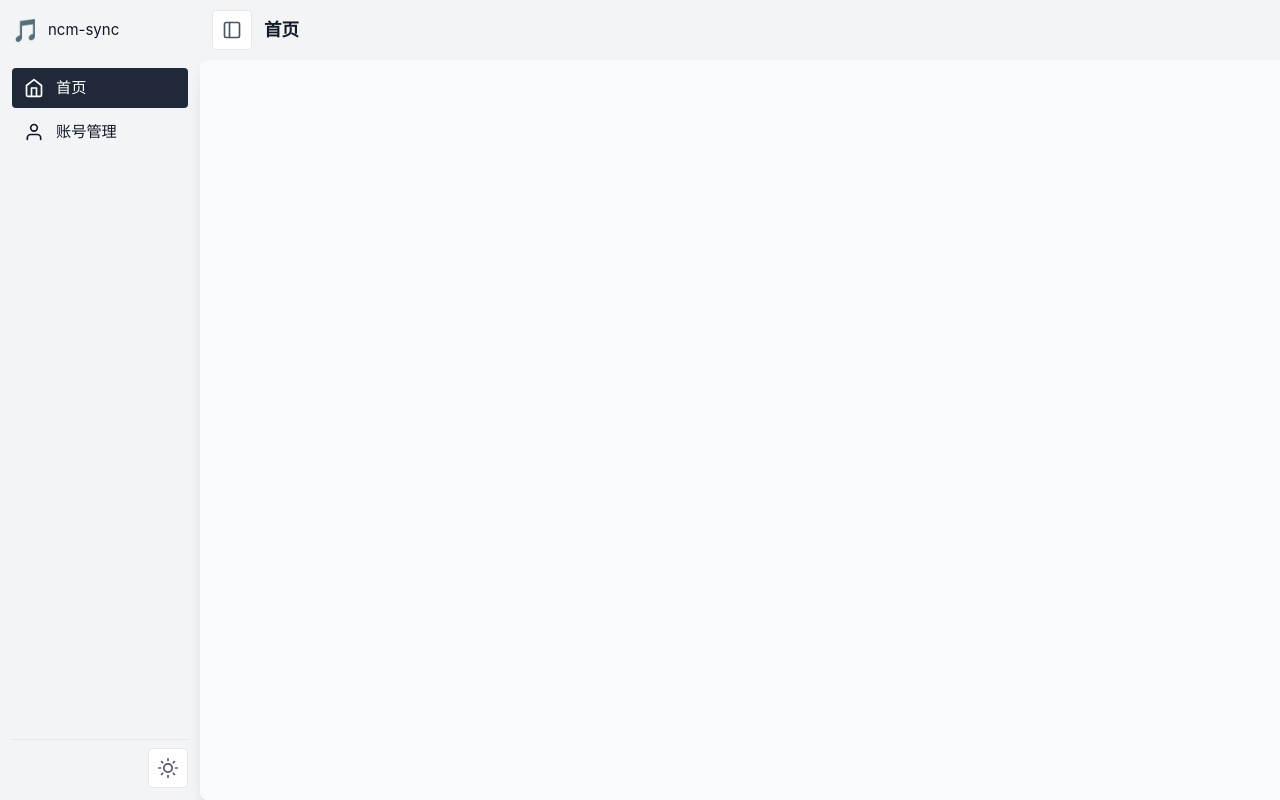
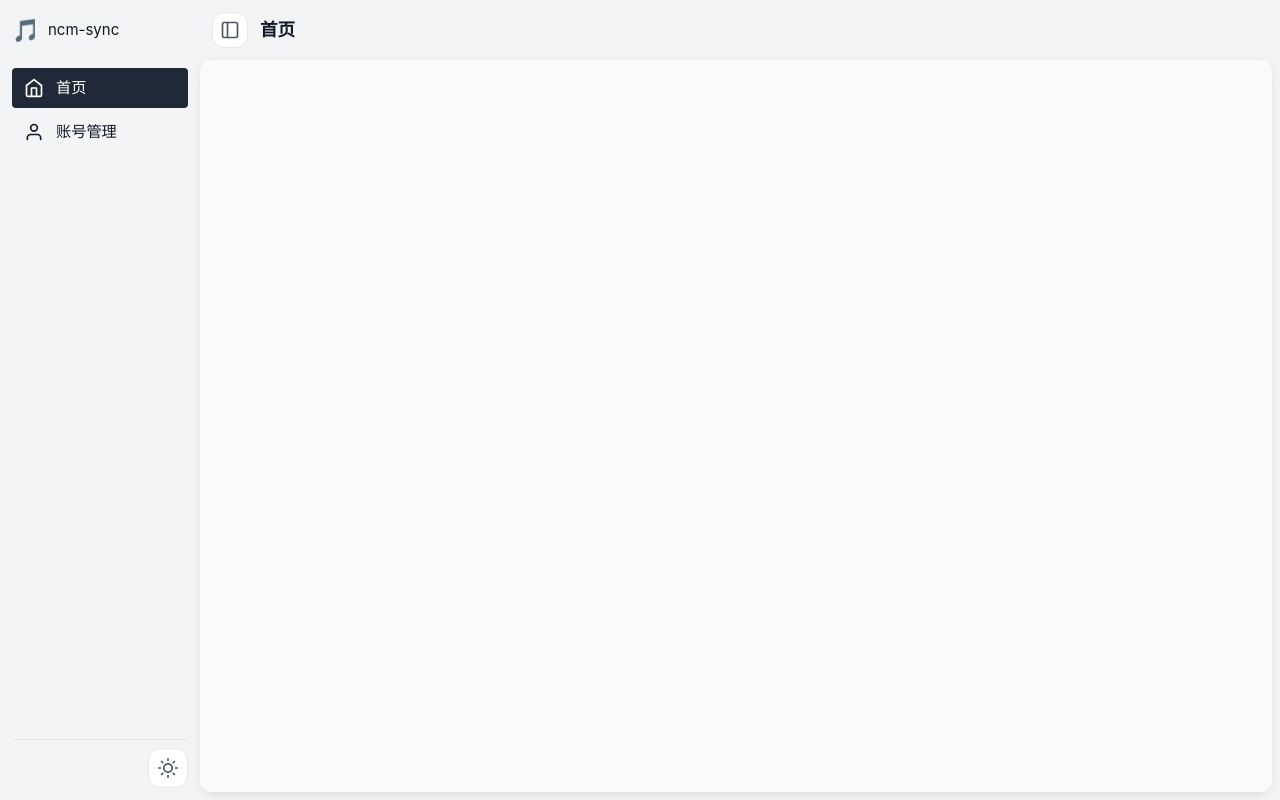
Before and after one commit to SmallXJM/ncm-sync, a Vue app in the folder web/: page / in a window 1280 px wide. Built offline with nearby package versions, Linux system fonts and the light colour scheme; the HTML template or start-up script is replaced by a standard one.

Commit message:
style(ui): 调整侧边栏和布局组件的圆角及阴影样式
统一侧边栏按钮和主题切换的圆角大小，优化布局容器的阴影效果和间距

```diff
--- a/web/src/assets/styles/variables.scss
+++ b/web/src/assets/styles/variables.scss
@@ -68,7 +68,9 @@ $ts-normal: 0.3s cubic-bezier(0.4, 0, 0.2, 1);
   --shadow-sm: 0 1px 2px 0 rgba(0, 0, 0, 0.3);
   --shadow-md: 0 4px 6px -1px rgba(0, 0, 0, 0.4);
   --shadow-lg: 0 10px 15px -3px rgba(0, 0, 0, 0.5);
-  --shadow-ly: 0 10px 15px 0px rgba(113, 111, 111, 0.5);
+  // --shadow-ly: 0 0px 10px 3px rgba(29, 25, 57, 0.5);
+  --shadow-ly: 0 3px 15px -3px rgba(255, 255, 255, 0.1)
+  ;
 
   --glass-bg: rgba(20, 20, 20, 0.7);
   --glass-border: rgba(255, 255, 255, 0.1);
@@ -104,7 +106,7 @@ $ts-normal: 0.3s cubic-bezier(0.4, 0, 0.2, 1);
   --shadow-sm: 0 1px 2px 0 rgba(0, 0, 0, 0.05);
   --shadow-md: 0 4px 6px -1px rgba(0, 0, 0, 0.1), 0 2px 4px -1px rgba(0, 0, 0, 0.06);
   --shadow-lg: 0 10px 15px -3px rgba(0, 0, 0, 0.1), 0 4px 6px -2px rgba(0, 0, 0, 0.05);
-  --shadow-ly: 0 10px 15px -3px rgba(0, 0, 0, 0.1), 0 4px 6px -2px rgba(0, 0, 0, 0.05);
+  --shadow-ly: 0 3px 15px -3px rgba(0, 0, 0, 0.1), 0 4px 6px -2px rgba(0, 0, 0, 0.05);
 
   --glass-bg: rgba(255, 255, 255, 0.7);
   --glass-border: rgba(255, 255, 255, 0.5);
--- a/web/src/layout/AppHeader.vue
+++ b/web/src/layout/AppHeader.vue
@@ -100,9 +100,9 @@ const toggleSidebar = () => {
 }
 
 .sidebar-toggle {
-    width: 40px;
-    height: 40px;
-    border-radius: $radius-sm;
+    width: 36px;
+    height: 36px;
+    border-radius: $radius-lg;
     border: 1px solid var(--border-color);
     background: var(--bg-surface);
     color: var(--text-secondary);
--- a/web/src/layout/AppLayout.vue
+++ b/web/src/layout/AppLayout.vue
@@ -49,22 +49,29 @@ const { isNarrow } = useSidebar()
 }
 
 .layout__content-wrapper {
-    flex: 1;
-    overflow: hidden;
+flex: 1; /* 占满剩余高度 */
     position: relative;
     z-index: 850;
-    /* Higher than Sidebar (800), Lower than Header (900) */
-    /* This shadow is now fixed and won't move with scroll */
-    // box-shadow: -8px -8px 56px rgba(0, 0, 0, 0.6);
-    // background: var(--bg-base);
-    // border-top-left-radius: 56px;
-    /* White content area */
-    /* 12px or use 8px as requested */
+
+    // --- 核心修改开始 ---
+
+    // 2. 制造悬浮感：通过 margin 设置左、右、底部的间距
+    // 这里的 16px 是间距大小，你可以根据需要调整
+    // margin-top: 0 意味着紧贴 Header
+    margin: 0 8px 8px 0;
+
+    // 3. 模块化外观：必须给 Wrapper 一个背景色，否则它是透明的
+    background: var(--bg-surface, #ffffff); // 假设你有一个亮色的背景变量，否则默认白色
+
+    // 4. 圆角与阴影
+    border-radius: $radius-lg; // 设置四周圆角
     box-shadow: var(--shadow-ly);
+    transition: box-shadow 0.3s ease;
 
-    border-top-left-radius: $radius-md;
-    border-bottom-left-radius: $radius-md;
-    /* 让阴影圆角生效 */
+    // 5. 溢出处理：确保圆角不被内部内容遮挡，且限制滚动区域在卡片内
+    overflow: hidden;
+    display: flex;       // 让内部的 content 能够继承高度
+    flex-direction: column;
 }
 
 .layout__content {
--- a/web/src/layout/AppSidebar.vue
+++ b/web/src/layout/AppSidebar.vue
@@ -272,7 +272,7 @@ onMounted(() => {
 .theme-toggle {
     width: 40px;
     height: 40px;
-    border-radius: $radius-sm;
+    border-radius: $radius-lg;
     border: 1px solid var(--border-color);
     background: var(--bg-surface);
     color: var(--text-secondary);
```
